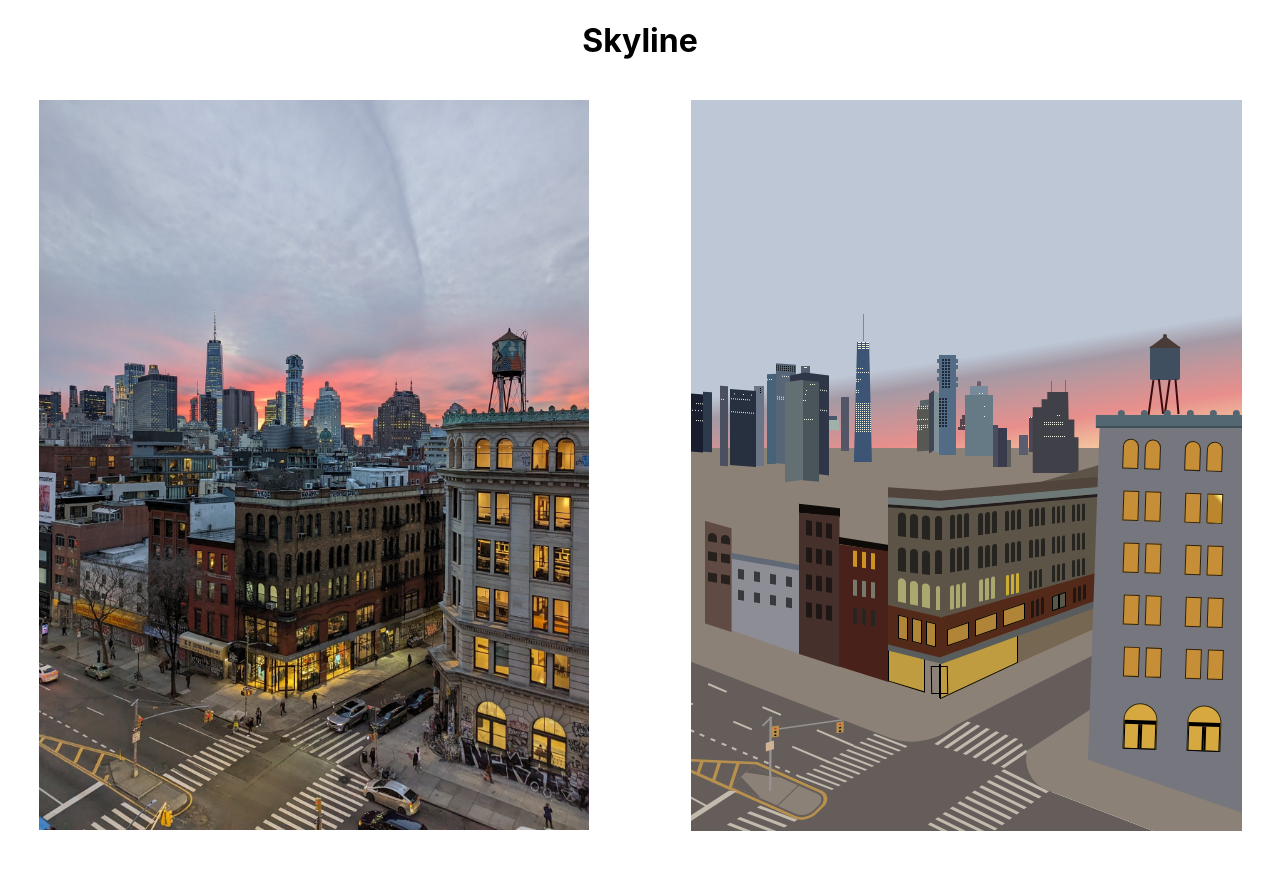
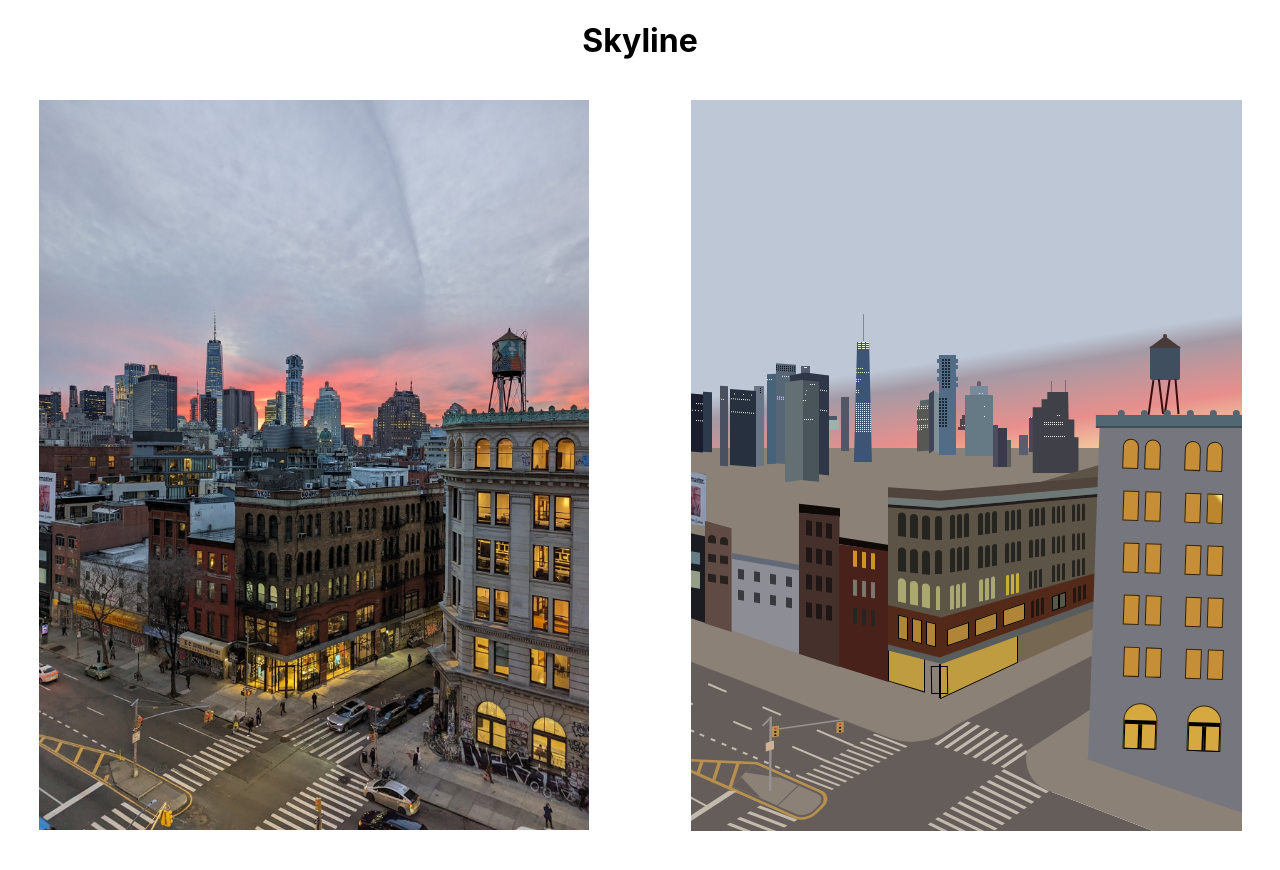
Before and after one commit to Scotty813/skyline, a React (Create React App) app: page / in a window 1280 px wide. Shown: the top 870 px of the page. Built offline with nearby package versions, Linux system fonts and the light colour scheme.

Commit message:
front buildings front faces are done

```diff
--- a/src/App.js
+++ b/src/App.js
@@ -1,5 +1,5 @@
 import { Skyline } from "./components/Skyline"
-import skyline from "./skyline.jpg"
+import skyline from "./pictures/skyline.jpg"
 
 function App() {
   return (
--- a/src/components/Skyline.js
+++ b/src/components/Skyline.js
@@ -9,6 +9,7 @@ import { BackTall6Group } from "./buildings/backgroundBuildings/BackTall6Group"
 import { BackTall7Group } from "./buildings/backgroundBuildings/BackTall7Group"
 import { BackTall8Group } from "./buildings/backgroundBuildings/BackTall8Group"
 import { BigBuildingRight } from "./buildings/foregroundBuildings/BigBuildingRight"
+import { Front1 } from "./buildings/foregroundBuildings/Front1"
 import { Front2 } from "./buildings/foregroundBuildings/Front2"
 import { Front3 } from "./buildings/foregroundBuildings/Front3"
 import { Front4 } from "./buildings/foregroundBuildings/Front4"
@@ -45,6 +46,7 @@ export const Skyline = () => {
       <BackTall4 />
 
       {/* Foreground */}
+      <Front1 />
       <Front2 />
       <Front3 />
       <Front4 />
--- a/src/components/buildings/foregroundBuildings/Front1.js
+++ b/src/components/buildings/foregroundBuildings/Front1.js
@@ -0,0 +1,65 @@
+import billboard from "../../../pictures/billboard.png"
+import styled from "@emotion/styled/macro"
+
+const Front1Container = styled.div`
+  position: absolute;
+  bottom: 208px;
+  left: -5px;
+  width: 20px;
+`
+const FrontFace = styled.div`
+  width: 100%;
+  height: 90px;
+  background: #1a1c21;
+  clip-path: polygon(0 -1%, 100% 4%, 100% 100%, 0 93%);
+`
+
+export const Front1 = () => {
+  return (
+    <Front1Container>
+      <FrontFace>
+        <div
+          style={{
+            position: "absolute",
+            left: "-6px",
+            top: "18px",
+            height: "12px",
+            width: "20px",
+            background: "#667d84",
+            transform: "skewY(10deg)",
+          }}
+        />
+        <div
+          style={{
+            position: "absolute",
+            left: "-6px",
+            top: "37px",
+            height: "17px",
+            width: "20px",
+            background: "#959e89",
+            transform: "skewY(10deg)",
+          }}
+        />
+      </FrontFace>
+      <div
+        style={{
+          position: "absolute",
+          top: "-60px",
+          left: "3px",
+          height: "52px",
+          transform: "skewY(7deg)",
+        }}
+      >
+        <img
+          alt="billboard"
+          src={billboard}
+          style={{
+            width: "100%",
+            height: "100%",
+            position: "relative",
+          }}
+        />
+      </div>
+    </Front1Container>
+  )
+}
--- a/src/components/buildings/foregroundBuildings/Front2.js
+++ b/src/components/buildings/foregroundBuildings/Front2.js
@@ -21,14 +21,14 @@ export const Front2 = () => {
         numDoors={2}
         containerStyles={{
           position: "absolute",
-          top: "24px",
+          top: "26px",
           left: "3px",
           transform: "skewY(9deg)",
           gap: "4px",
         }}
         doorStyles={{
-          width: "9px",
-          height: "9px",
+          width: "8px",
+          height: "8px",
           borderRadius: "10px 10px 0 0",
         }}
       />
@@ -36,14 +36,14 @@ export const Front2 = () => {
         numDoors={2}
         containerStyles={{
           position: "absolute",
-          top: "43px",
+          top: "45px",
           left: "3px",
           transform: "skewY(9deg)",
           gap: "4px",
         }}
         doorStyles={{
-          width: "9px",
-          height: "9px",
+          width: "8px",
+          height: "8px",
           borderRadius: "0",
         }}
       />
@@ -51,14 +51,14 @@ export const Front2 = () => {
         numDoors={2}
         containerStyles={{
           position: "absolute",
-          top: "64px",
+          top: "65px",
           left: "3px",
           transform: "skewY(9deg)",
           gap: "4px",
         }}
         doorStyles={{
-          width: "9px",
-          height: "9px",
+          width: "8px",
+          height: "8px",
           borderRadius: "0",
         }}
       />
```
Also changed, not shown: src/pictures/billboard.png (added), src/pictures/skyline.jpg (renamed from src/skyline.jpg).
